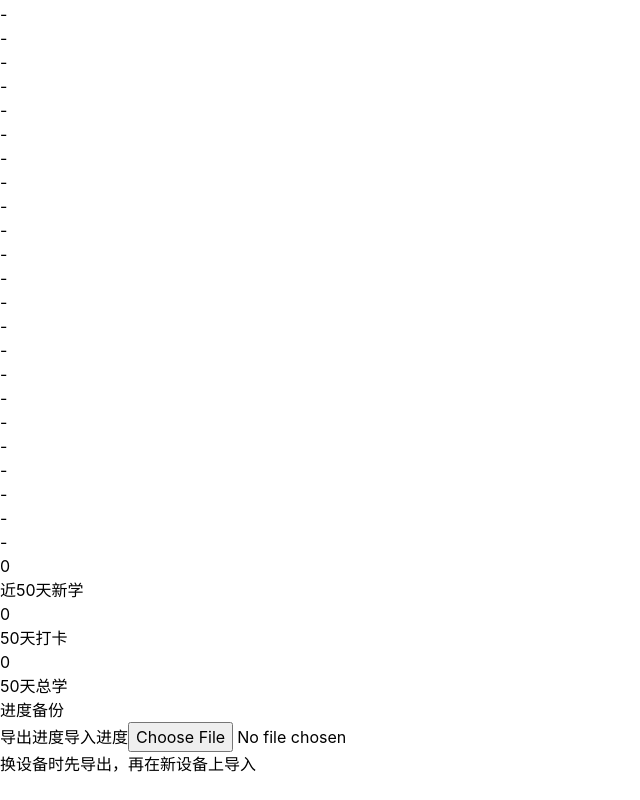
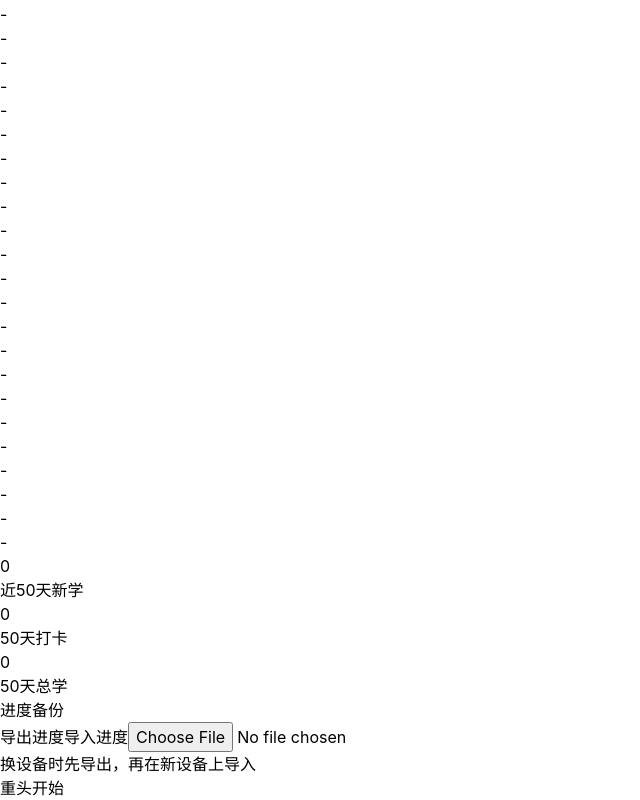
Before and after one commit to seven13045/baby-words, a React (Vite) app: page / in a window 1280 px wide. Shown: the part 1006-1806 px from the top of the page, without its empty margins (0-640 px from the left). Before the commit the page ends 1782 px from the top, so only its background shows below. Built offline with nearby package versions, Linux system fonts and the light colour scheme.

Commit message:
v3.3
添加清零按钮

```diff
--- a/src/App.tsx
+++ b/src/App.tsx
@@ -5,7 +5,7 @@ import { Study } from './pages/Study';
 import { WrongBook } from './pages/WrongBook';
 import { Review } from './pages/Review';
 import { cet6Words } from './data/words';
-import { loadProgress, generateTestData, saveProgress } from './utils/storage';
+import { loadProgress, generateTestData, saveProgress, getInitialProgress } from './utils/storage';
 import './index.css';
 
 // 设置为 true 生成测试数据，测试完成后改回 false
@@ -56,6 +56,13 @@ function App() {
     setProgress(newProgress);
   };
 
+  // 重头开始 - 清空所有进度
+  const handleResetProgress = () => {
+    const initialProgress = getInitialProgress(cet6Words.length);
+    saveProgress(initialProgress);
+    setProgress(initialProgress);
+  };
+
   // 页面内容渲染
   const renderPage = () => {
     switch (currentPage) {
@@ -66,6 +73,7 @@ function App() {
             onNavigate={handleNavigate}
             onImportProgress={handleImportProgress}
             onClearWrongWords={handleClearWrongWords}
+            onResetProgress={handleResetProgress}
           />
         );
 
@@ -100,7 +108,7 @@ function App() {
         );
 
       default:
-        return <Home progress={progress} onNavigate={handleNavigate} onImportProgress={handleImportProgress} onClearWrongWords={handleClearWrongWords} />;
+        return <Home progress={progress} onNavigate={handleNavigate} onImportProgress={handleImportProgress} onClearWrongWords={handleClearWrongWords} onResetProgress={handleResetProgress} />;
     }
   };
 
--- a/src/pages/Home.tsx
+++ b/src/pages/Home.tsx
@@ -35,9 +35,10 @@ interface HomeProps {
   onNavigate: (page: Page) => void;
   onImportProgress?: (progress: UserProgress) => void;
   onClearWrongWords?: () => void;
+  onResetProgress?: () => void;
 }
 
-export function Home({ progress, onNavigate, onImportProgress, onClearWrongWords }: HomeProps) {
+export function Home({ progress, onNavigate, onImportProgress, onClearWrongWords, onResetProgress }: HomeProps) {
   const { totalWords, learnedWords, wrongWords } = progress;
   const learnedCount = learnedWords.length;
   const wrongCount = wrongWords.filter(w => !w.mastered).length;
@@ -313,6 +314,19 @@ export function Home({ progress, onNavigate, onImportProgress, onClearWrongWords
               />
             </div>
             <p className="text-xs text-gray-400 mt-2 text-center">换设备时先导出，再在新设备上导入</p>
+
+            {onResetProgress && (
+              <button
+                onClick={() => {
+                  if (confirm('确定要重头开始吗？所有学习记录、错题本、打卡数据都会被清空！')) {
+                    onResetProgress();
+                  }
+                }}
+                className="w-full mt-4 py-3 bg-gray-100 text-gray-500 font-bold rounded-xl text-sm hover:bg-gray-200 active:scale-95 transition-all"
+              >
+                重头开始
+              </button>
+            )}
           </div>
         )}
 
--- a/src/utils/review.ts
+++ b/src/utils/review.ts
@@ -82,13 +82,11 @@ export function calculateTodayReview(
     groupedByDay[rateKey].push(item);
   }
 
-  // 每天按固定数量选取（假设每天4个新错题）
-  const dailyNewWords = 4;
-
+  // 按每天的实际错题数量计算复习数量
   for (const [rateKey, items] of Object.entries(groupedByDay)) {
     const rate = retentionSettings[rateKey as keyof RetentionSettings] || 0.3;
-    // 计算该天数应复习的数量
-    const targetCount = Math.round(dailyNewWords * rate);
+    // 计算该天数应复习的数量 = 实际错题数 × 比例
+    const targetCount = Math.round(items.length * rate);
 
     // 随机打乱该组的单词
     const shuffled = [...items].sort(() => Math.random() - 0.5);
```
